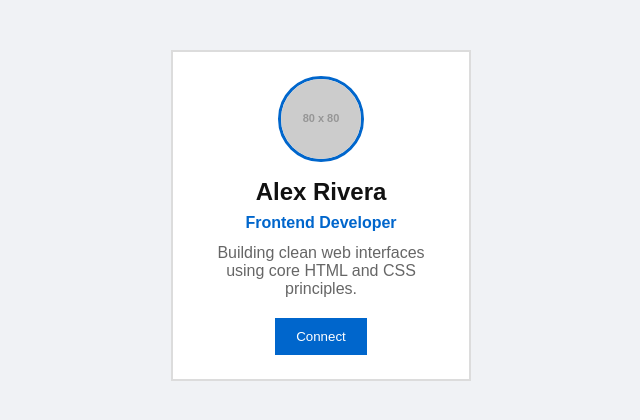
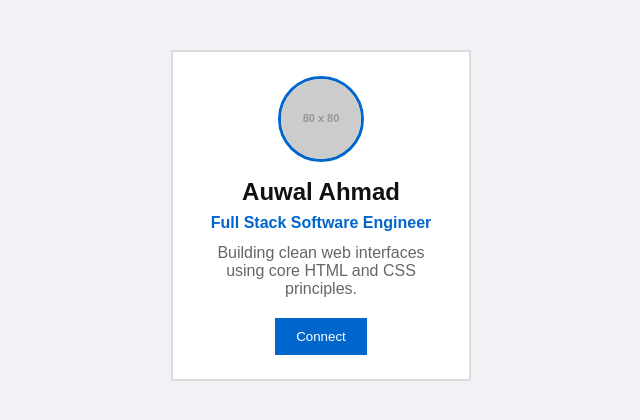
Before and after one commit to auwalahmad001/100-days-of-code, a plain HTML site: page Day-001-CSS-Fundamentals/index.html in a window 1280 px wide. Shown: the whole page, without its empty margins (319-959 px from the left). Drawn offline with Linux system fonts and the light colour scheme; placeholder pictures from the web are drawn by us.

Commit message:
Update index.html
Edit the card from a random name example to my name

```diff
--- a/Day-001-CSS-Fundamentals/index.html
+++ b/Day-001-CSS-Fundamentals/index.html
@@ -9,8 +9,8 @@
 
   <div class="card">
     <img src="https://via.placeholder.com/80" alt="Profile Picture" class="avatar">
-    <h2>Alex Rivera</h2>
-    <p class="role">Frontend Developer</p>
+    <h2>Auwal Ahmad</h2>
+    <p class="role">Full Stack Software Engineer</p>
     <p>Building clean web interfaces using core HTML and CSS principles.</p>
     <button class="btn">Connect</button>
   </div>
```
